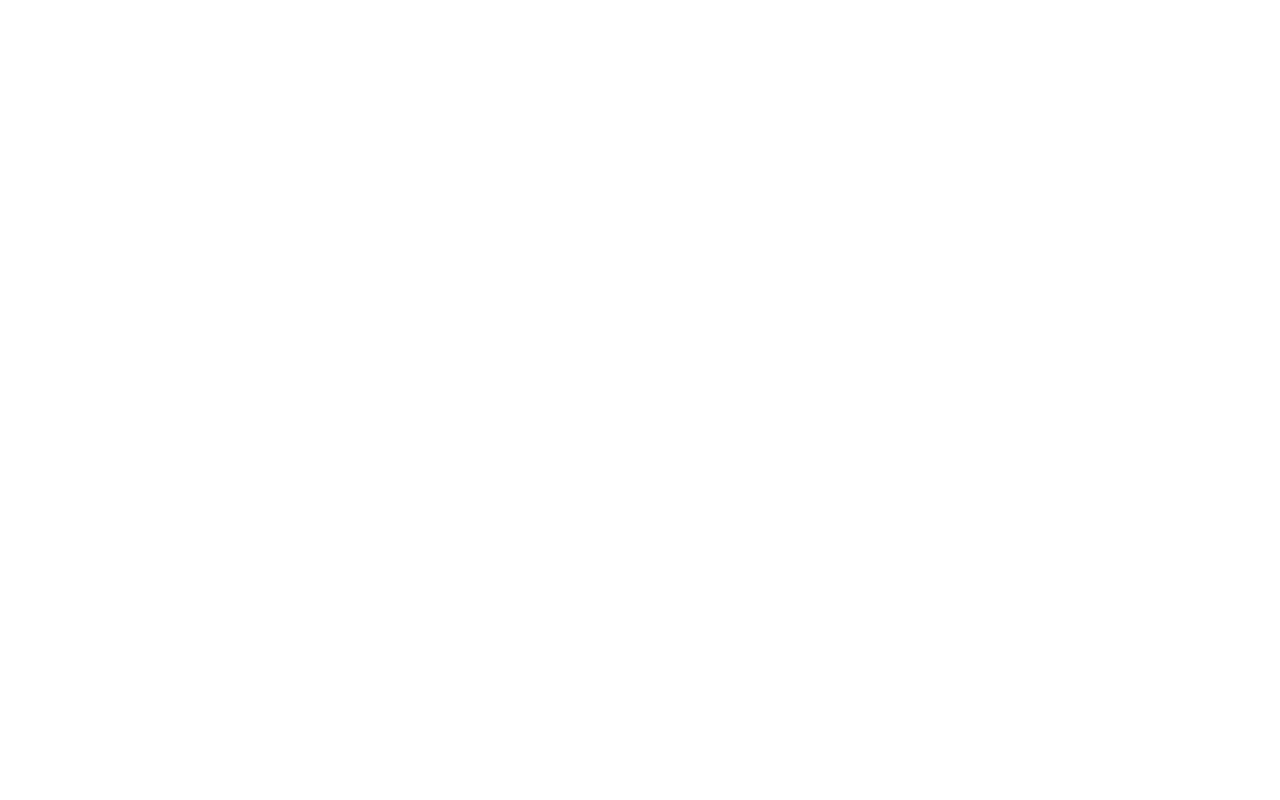
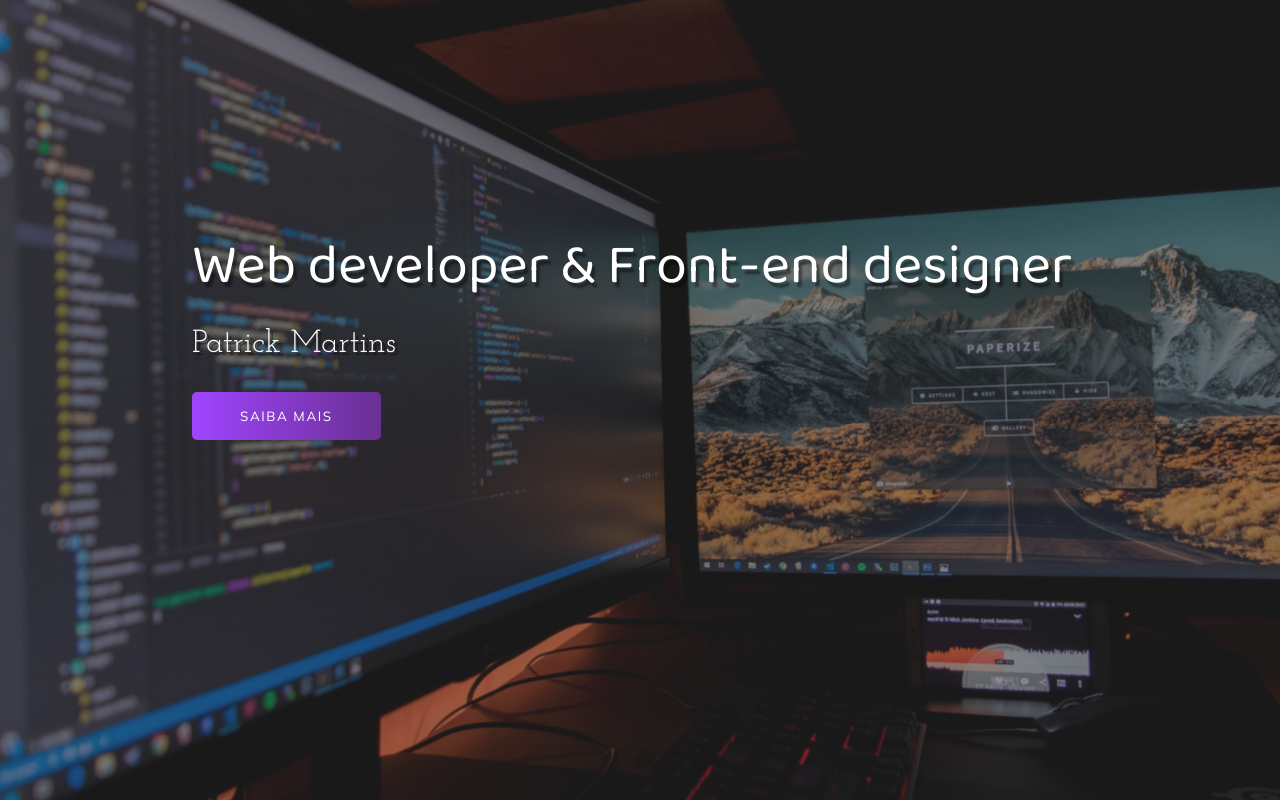
Before and after one commit to patrickmartx/portifolio, a plain HTML site: page index.html in a window 1280 px wide. Drawn offline with Linux system fonts and the light colour scheme.

Commit message:
:package: header

```diff
--- a/index.html
+++ b/index.html
@@ -5,9 +5,26 @@
     <meta http-equiv="X-UA-Compatible" content="IE=edge">
     <meta name="viewport" content="width=device-width, initial-scale=1.0">
     <link rel="stylesheet" href="style.css">
+    <link rel="apple-touch-icon" sizes="180x180" href="imagens/apple-touch-icon.png">
+    <link rel="icon" type="image/png" sizes="32x32" href="imagens/favicon-32x32.png">
+    <link rel="icon" type="image/png" sizes="16x16" href="imagens/favicon-16x16.png">
+    <link rel="manifest" href="/site.webmanifest">
     <title>Portifólio</title>
 </head>
 <body>
+<div class="container">
+    <header>
+        <div class="img-wrapper">
+            <img src="imagens/bg.jpg" alt="">
+        </div>
+        <div class="banner">
+            <h1>Web developer & Front-end designer</h1>
+            <p>Patrick Martins</p>
+            <button>Saiba mais</button>
+
+        </div>
+    </header>
+</div>
 
 </body>
 </html>
--- a/style.css
+++ b/style.css
@@ -1,3 +1,101 @@
 @import url('https://fonts.googleapis.com/css2?family=Baloo+Da+2:wght@400;500;600;700&family=Josefin+Slab:ital,wght@0,300;0,400;0,600;0,700;1,300;1,400;1,600&family=Mulish:ital,wght@0,200;0,300;0,400;0,500;1,200;1,300;1,400&display=swap');
 
 @import url("https://cdnjs.cloudflare.com/ajax/libs/font-awesome/6.0.0/css/all.min.css");
+
+*{
+    margin: 0;
+    padding: 0;
+}
+
+header{
+    width: 100%;
+    height: 100vh;
+    overflow: hidden;
+    position: relative;
+}
+
+.img-wrapper{
+    width: 100%;
+    height: 100%;
+    overflow: hidden;
+    background-color: rgba(0, 0, 0, 0.8);
+}
+
+.img-wrapper img{
+    width: 100%;
+    height: 100%;
+    object-fit: cover;
+    opacity: 0.5;
+    animation: zoom 25s;
+}
+
+@keyframes zoom{
+    0%{
+        transform: scale(1.3);
+    }
+    100%{
+        transform: scale(1);
+    }
+}
+
+.banner{
+    position: absolute;
+    top: 30%;
+    left: 15%;
+}
+
+.banner h1{
+    color: #ffffff;
+    font-size: 3.5rem;
+    font-family: "Baloo Da 2", serif;
+    font-weight: 200;
+    text-shadow: .2rem .3rem 2px rgba(0, 0, 0, 0.4);
+    line-height: 3.5rem;
+    margin-bottom: 2rem;
+    opacity: 0;
+    animation: moveBanner 1s 0.5s forwards;
+}
+
+.banner p{
+    font-family: "Josefin Slab", serif;
+    color: #ffffff;
+    font-size: 2rem;
+    text-shadow: .2rem .2rem rgba(0, 0, 0, 0.4);
+    margin-bottom: 2rem;
+    opacity: 0;
+    animation: moveBanner 1s 0.7s forwards;
+}
+
+.banner button{
+    font-family: "Mulish", serif;
+    color: #fff;
+    text-transform: uppercase;
+    letter-spacing: .1rem;
+    background-color: #6a3093;  /* fallback for old browsers */
+    background: -webkit-linear-gradient(to right, #a044ff, #6a3093);  /* Chrome 10-25, Safari 5.1-6 */
+    background: linear-gradient(to right, #a044ff, #6a3093); /* W3C, IE 10+/ Edge, Firefox 16+, Chrome 26+, Opera 12+, Safari 7+ */
+    padding: 1rem 3rem;
+    border: none;
+    border-radius: 5px;
+    cursor: pointer;
+    opacity: 0;
+    animation: moveBanner 1s 0.9s forwards;
+}
+
+.banner button:hover{
+    opacity: 0,8;
+    color: rgb(222, 222, 222);
+    background-color: #6a3093;  /* fallback for old browsers */
+    background: -webkit-linear-gradient(to left, #a044ff, #6a3093);  /* Chrome 10-25, Safari 5.1-6 */
+    background: linear-gradient(to left, #a044ff, #6a3093); /* W3C, IE 10+/ Edge, Firefox 16+, Chrome 26+, Opera 12+, Safari 7+ */
+}
+
+@keyframes moveBanner {
+    0%{
+        transform: translateY(10rem) rotateY(-30deg);
+    }
+    100%{
+        transform: translateY(0) rotateY(0);
+        opacity: 1;
+    }
+}
```
Also changed, not shown: imagens/android-chrome-192x192.png (renamed from android-chrome-192x192.png), imagens/android-chrome-512x512.png (renamed from android-chrome-512x512.png), imagens/apple-touch-icon.png (renamed from apple-touch-icon.png), imagens/bg.jpg (added), imagens/favicon-16x16.png (renamed from favicon-16x16.png), imagens/favicon-32x32.png (renamed from favicon-32x32.png), site.webmanifest, 1 other file.
